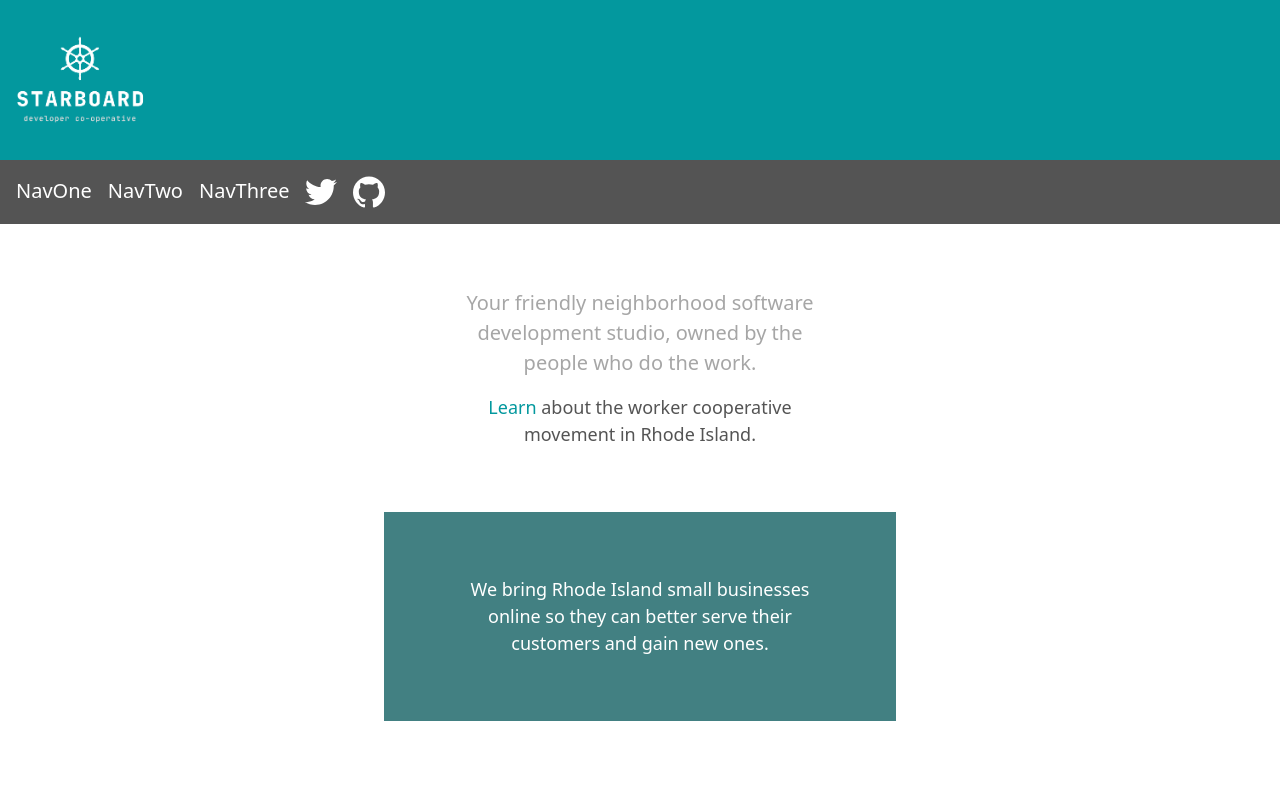
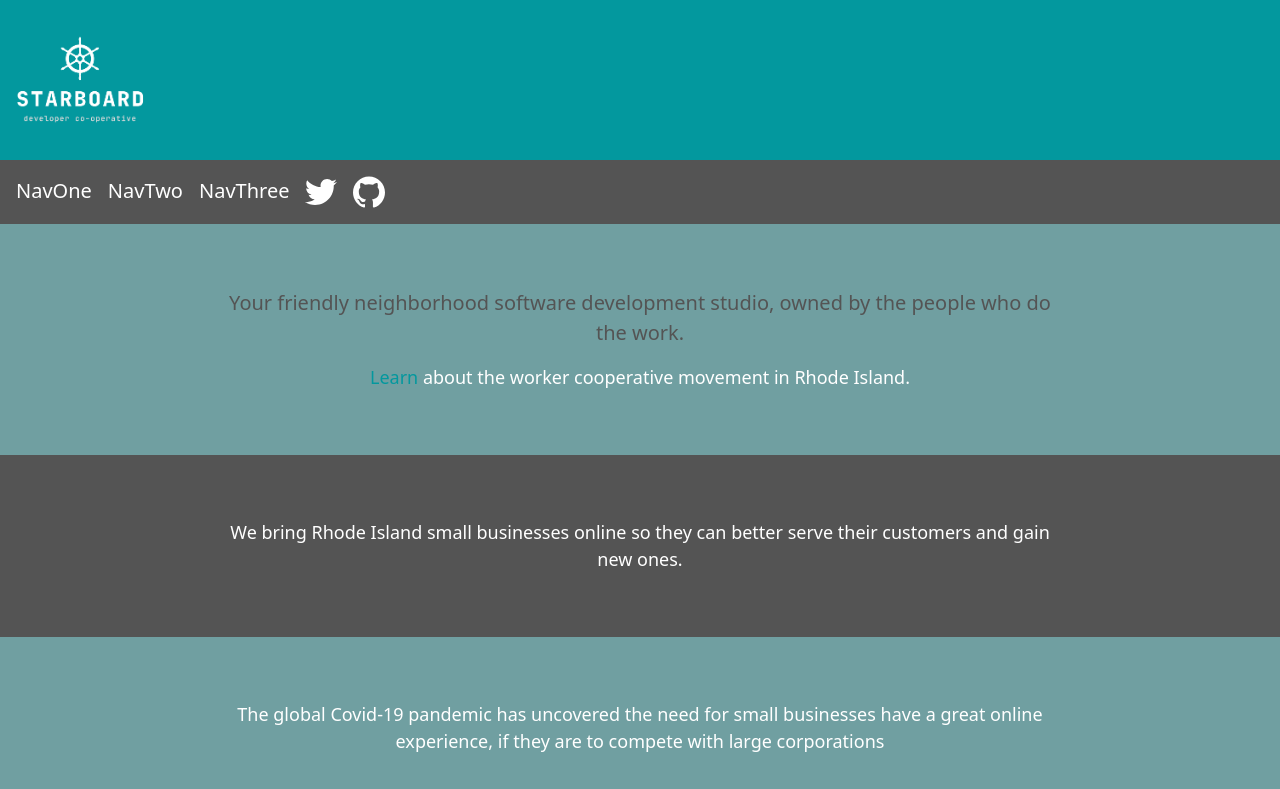
Before and after one commit to starboardcoop/starboardcoop, a Next.js app: page / in a window 1280 px wide. Shown: the top 789 px of the page. Built offline with nearby package versions, Linux system fonts and the light colour scheme.

Commit message:
Adjusted padding on Section

```diff
--- a/components/Section.js
+++ b/components/Section.js
@@ -1,5 +1,5 @@
 const Section = props => (
-    <section className={`p-16 text-center bg-${props.color} text-${props.textColor}`}>{props.children}</section>
+    <section className={`py-16 px-8 md:px-56 text-center bg-${props.color} text-${props.textColor}`}>{props.children}</section>
 )
 
 export default Section
--- a/pages/index.js
+++ b/pages/index.js
@@ -9,20 +9,20 @@ const Home = () => (
       <title>Starboard Developer Cooperative</title>
     </Head>
     <Header />
-    <main className="sm:max-w-full md:w-1/2 lg:w-2/5 sm:mx-3 md:mx-auto lg:mx-auto">
-      <Section>
-        <h2 className="text-gray-light text-xl">Your friendly neighborhood software development studio, owned by the people who do the work.</h2>
+    <main>
+      <Section color="primary-dark" textColor="white">
+        <h2 className="text-gray-dark text-xl">Your friendly neighborhood software development studio, owned by the people who do the work.</h2>
         <p className="mt-4">
           <a className="text-primary-light" href="https://riceo.org/learn">Learn</a> about the worker cooperative movement in Rhode Island.
         </p>
       </Section>
-      <Section color="primary-dark" textColor="white">
+      <Section color="gray-dark" textColor="white">
         <p>We bring Rhode Island small businesses online so they can better serve their customers and gain new ones.</p>
       </Section>
-      <Section>
+      <Section color="primary-dark" textColor="white">
         <p>The global Covid-19 pandemic has uncovered the need for small businesses have a great online experience, if they are to compete with large corporations</p>
       </Section>
-      <Section color="primary-dark" textColor="white">
+      <Section color="gray-dark" textColor="white">
         <p>We believe a small, local store with a great website has a fighting chance against Walmart and Amazon.</p>
       </Section>
     </main>
--- a/tailwind.config.js
+++ b/tailwind.config.js
@@ -6,7 +6,7 @@ module.exports = {
       white: '#ffffff',
       primary: {
         light: '#03989e',
-        dark: '#428082'
+        dark: '#709fa1'
       },
       gray: {
         light: '#a6a6a6',
```
